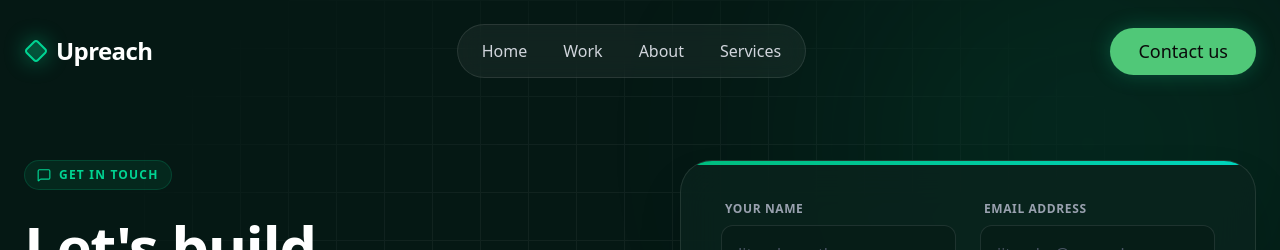
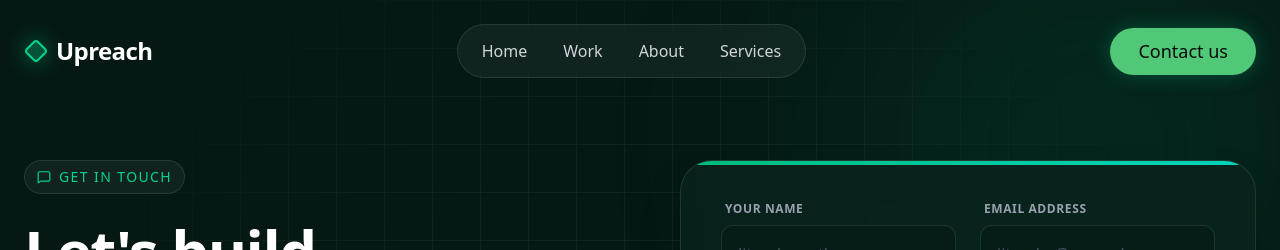
Before and after one commit to iamjitendrasuthar/Freelance-Portfolio, a Next.js app: page /contact in a window 1280 px wide. Shown: the top 250 px of the page. Built offline with nearby package versions, Linux system fonts and the light colour scheme.

Commit message:
Changed badge

```diff
--- a/app/contact/page.tsx
+++ b/app/contact/page.tsx
@@ -55,9 +55,9 @@ const Contact = () => {
         {/* Mobile Header (Only visible on Mobile, hidden on Desktop) */}
         <div className="block lg:hidden text-center mb-10 w-full">
           <FadeIn>
-            <div className="inline-flex items-center gap-2 px-3 py-1.5 rounded-full bg-emerald-500/10 border border-emerald-500/20 text-emerald-400 text-xs font-bold mb-6 tracking-widest uppercase w-max">
+            <div className="inline-flex items-center justify-center gap-2 px-3 py-1.5 rounded-full bg-white/5 border border-white/10 text-emerald-400 text-xs sm:text-sm font-medium mb-6 sm:mb-8 backdrop-blur-sm">
               <MessageSquare size={14} />
-              <span>Get In Touch</span>
+              <span className="uppercase tracking-widest">Get In Touch</span>
             </div>
             <h2 className="text-4xl sm:text-5xl font-bold text-white tracking-tight leading-[1.1] mb-4">
               Let's build something <br className="hidden lg:block" />
@@ -79,9 +79,11 @@ const Contact = () => {
             {/* Desktop Header (Hidden on Mobile) */}
             <div className="hidden lg:block">
               <FadeIn>
-                <div className="inline-flex items-center gap-2 px-3 py-1.5 rounded-full bg-emerald-500/10 border border-emerald-500/20 text-emerald-400 text-xs font-bold mb-6 tracking-widest uppercase w-max">
+                <div className="inline-flex items-center justify-center gap-2 px-3 py-1.5 rounded-full bg-white/5 border border-white/10 text-emerald-400 text-xs sm:text-sm font-medium mb-4 sm:mb-6 backdrop-blur-sm">
                   <MessageSquare size={14} />
-                  <span>Get In Touch</span>
+                  <span className="uppercase tracking-widest">
+                    Get In Touch
+                  </span>
                 </div>
                 <h2 className="text-5xl md:text-6xl font-bold text-white tracking-tight leading-[1.1] mb-6">
                   Let's build something <br />
```
